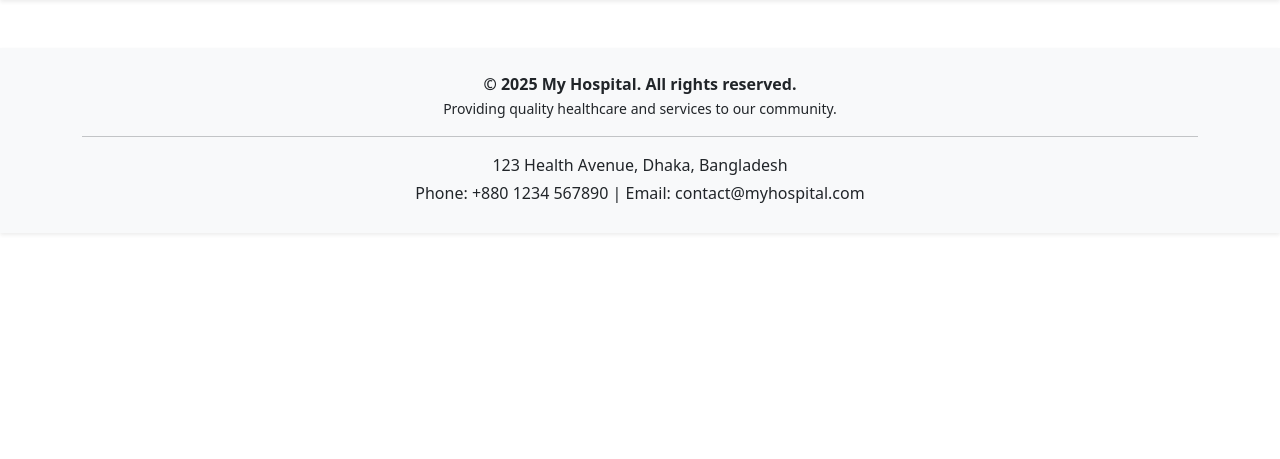
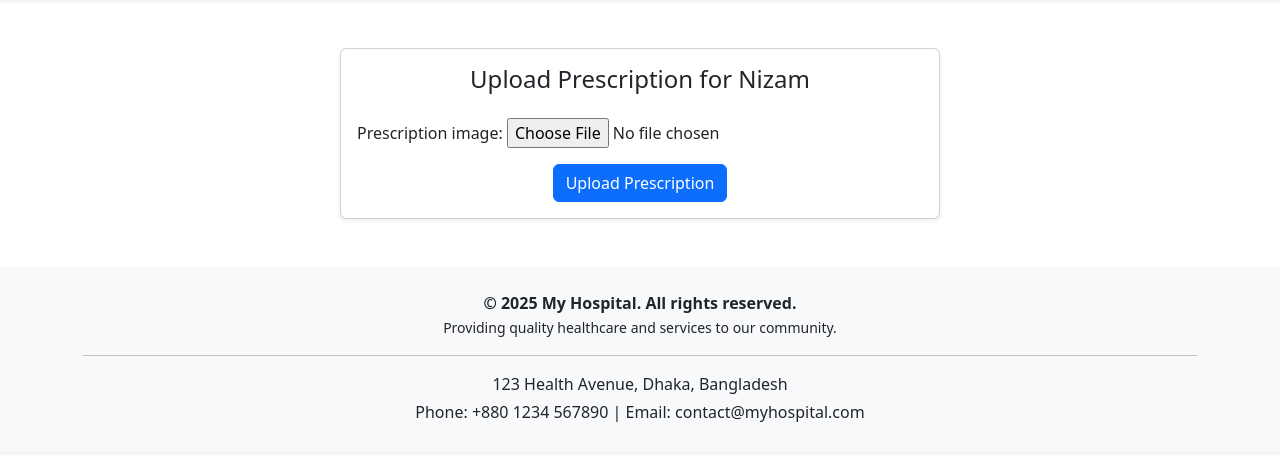
Before and after one commit to rakiburraj/Lab_302, a Django app: page /doctors/appointment/7/add-prescription/ in a window 1280 px wide. Shown: the part 136-595 px from the top of the page. Run offline with Django 5.2, Linux system fonts and the light colour scheme; a user stored in the database is signed in; data comes from the database, SQL or seed files in the repository.

Commit message:
Update add_prescription.html

```diff
--- a/templates/add_prescription.html
+++ b/templates/add_prescription.html
@@ -1 +1,21 @@
 {% extends 'base.html' %}
+
+{% block title %}Add Prescription{% endblock %}
+
+{% block content %}
+<div class="container mt-5">
+    <div class="card shadow-sm mx-auto" style="max-width: 600px;">
+        <div class="card-body">
+            <h4 class="card-title mb-4 text-center">Upload Prescription for {{ appointment.patient.name }}</h4>
+
+            <form method="post" enctype="multipart/form-data">
+                {% csrf_token %}
+                {{ form.as_p }}
+                <div class="text-center">
+                    <button type="submit" class="btn btn-primary">Upload Prescription</button>
+                </div>
+            </form>
+        </div>
+    </div>
+</div>
+{% endblock %}
```
